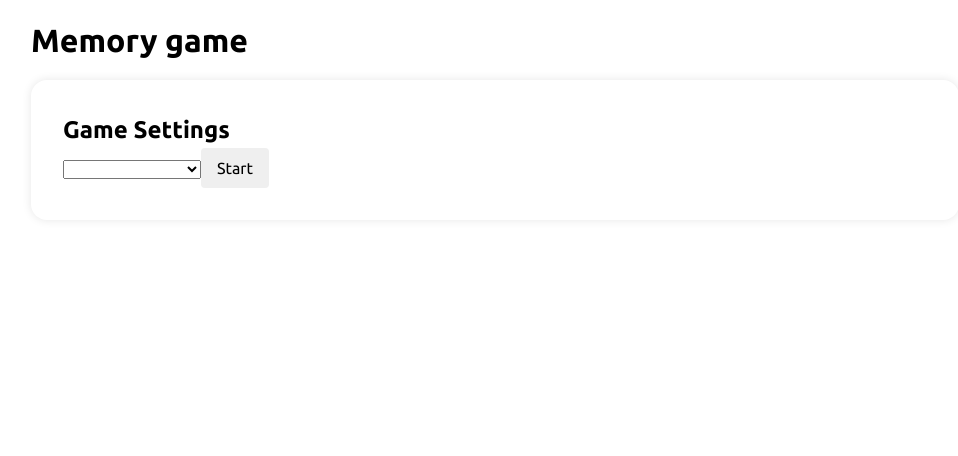
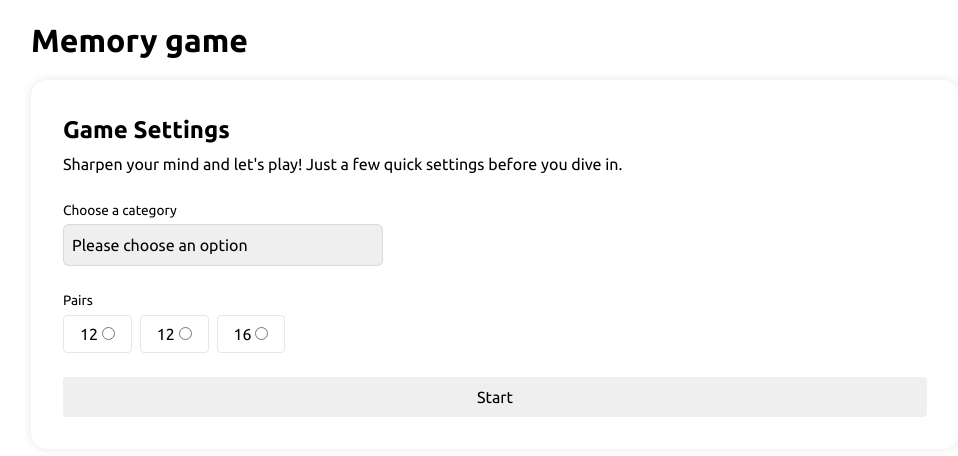
Before and after one commit to voloshynvv/vue-memory-game, a Vue app: page / in a window 1280 px wide. Shown: the top 456 px of the page, without its empty margins (145-1103 px from the left). Built offline with nearby package versions, Linux system fonts and the light colour scheme; the HTML template or start-up script is replaced by a standard one; a web font is replaced by a local one.

Commit message:
add game setup step

```diff
--- a/src/App.vue
+++ b/src/App.vue
@@ -7,29 +7,29 @@ import GameBoard from '@/components/GameBoard.vue'
 import { shuffle } from '@/utils/shuffle'
 import { getEmojis } from '@/api/game'
 import type { GameStatus } from '@/types/common'
-import type { Emoji } from './types/api'
+import type { Emoji } from '@/types/api'
 
 const emojis = ref<Emoji[]>([])
 const gameStatus = ref<GameStatus>('idle')
 
-function resetGame() {
-  gameStatus.value = 'idle'
-  emojis.value = []
-}
-
-async function startGame(category: string, boardSize = 12) {
+async function startGame(category: string, pairs: number) {
   try {
     gameStatus.value = 'initializing'
 
     const data = await getEmojis(category)
-
-    const boardEmojis = data.slice(0, boardSize)
+    const boardEmojis = data.slice(0, pairs)
 
     emojis.value = [...shuffle(boardEmojis), ...shuffle(boardEmojis)]
     gameStatus.value = 'ready'
-  } catch {
+  } catch (e) {
+    console.error(e)
     gameStatus.value = 'error'
   }
+}
+
+function resetGame() {
+  gameStatus.value = 'idle'
+  emojis.value = []
 }
 </script>
 
@@ -55,27 +55,4 @@ async function startGame(category: string, boardSize = 12) {
 .title {
   margin-bottom: 1rem;
 }
-
-.game-info {
-  display: flex;
-  justify-content: space-between;
-  align-items: center;
-  margin-bottom: 2rem;
-}
-
-.game-board {
-  margin: 0 auto;
-  display: flex;
-  flex-wrap: wrap;
-  gap: 0.5rem;
-}
-
-.game-stats {
-  margin-top: 4rem;
-}
-
-.game-stats {
-  display: flex;
-  justify-content: space-between;
-}
 </style>
--- a/src/api/game.ts
+++ b/src/api/game.ts
@@ -4,7 +4,7 @@ export const getEmojis = async (category: string): Promise<Emoji[]> => {
   const response = await fetch(`https://emojihub.yurace.pro/api/all/category/${category}`)
 
   if (!response.ok) {
-    throw new Error('failed')
+    throw new Error('failed to fetch emojis')
   }
 
   return await response.json()
--- a/src/assets/base.css
+++ b/src/assets/base.css
@@ -1,45 +1,50 @@
 @import url('https://fonts.googleapis.com/css2?family=Ubuntu:ital,wght@0,300;0,400;0,500;0,700;1,300;1,400;1,500;1,700&family=Underdog&display=swap');
 
 :root {
-  --vt-c-white: #ffffff;
-  --vt-c-white-soft: #f8f8f8;
-  --vt-c-white-mute: #f2f2f2;
+  --white: #ffffff;
+  --white-soft: #f8f8f8;
+  --white-mute: #f2f2f2;
 
-  --vt-c-black: #181818;
-  --vt-c-black-soft: #222222;
-  --vt-c-black-mute: #282828;
+  --black: #181818;
+  --black-soft: #222222;
+  --black-mute: #282828;
 
-  --vt-c-indigo: #2c3e50;
+  --indigo: #2c3e50;
+  --red: #ef4444;
 
-  --vt-c-divider-light-1: rgba(60, 60, 60, 0.29);
-  --vt-c-divider-light-2: rgba(60, 60, 60, 0.12);
-  --vt-c-divider-dark-1: rgba(84, 84, 84, 0.65);
-  --vt-c-divider-dark-2: rgba(84, 84, 84, 0.48);
+  --divider-light-1: rgba(60, 60, 60, 0.29);
+  --divider-light-2: rgba(60, 60, 60, 0.12);
+  --divider-dark-1: rgba(84, 84, 84, 0.65);
+  --divider-dark-2: rgba(84, 84, 84, 0.48);
 
-  --vt-c-text-light-1: var(--vt-c-indigo);
-  --vt-c-text-light-2: rgba(60, 60, 60, 0.66);
-  --vt-c-text-dark-1: var(--vt-c-white);
-  --vt-c-text-dark-2: rgba(235, 235, 235, 0.64);
+  --text-light-1: var(--indigo);
+  --text-light-2: rgba(60, 60, 60, 0.66);
+  --text-dark-1: var(--white);
+  --text-dark-2: rgba(235, 235, 235, 0.64);
+
+  --radius-md: 0.375rem;
 }
 
 /* semantic color variables for this project */
 :root {
-  --color-background: var(--vt-c-white);
-  --color-background-soft: var(--vt-c-white-soft);
-  --color-background-mute: var(--vt-c-white-mute);
+  --color-background: var(--white);
+  --color-background-soft: var(--white-soft);
+  --color-background-mute: var(--white-mute);
 
-  --color-border: var(--vt-c-divider-light-2);
-  --color-border-hover: var(--vt-c-divider-light-1);
+  --color-border: var(--divider-light-2);
+  --color-border-hover: var(--divider-light-1);
 
-  --color-heading: var(--vt-c-text-light-1);
-  --color-text: var(--vt-c-text-light-1);
+  --color-heading: var(--text-light-1);
+  --color-text: var(--text-light-1);
+
+  --color-text-danger: var(--red);
 
   --section-gap: 160px;
 }
 
 @media (prefers-color-scheme: dark) {
   :root {
-    --color-background: var(--vt-c-black);
+    /* --color-background: var(--vt-c-black);
     --color-background-soft: var(--vt-c-black-soft);
     --color-background-mute: var(--vt-c-black-mute);
 
@@ -47,7 +52,7 @@
     --color-border-hover: var(--vt-c-divider-dark-1);
 
     --color-heading: var(--vt-c-text-dark-1);
-    --color-text: var(--vt-c-text-dark-2);
+    --color-text: var(--vt-c-text-dark-2); */
   }
 }
 
@@ -69,6 +74,7 @@ body {
   -moz-osx-font-smoothing: grayscale;
 }
 
-button {
+button,
+select {
   font: inherit;
 }
--- a/src/components/GameBoard.vue
+++ b/src/components/GameBoard.vue
@@ -73,6 +73,7 @@ function openCard(index: number) {
 </script>
 
 <template>
+  <div class="game-wrapper">
     <div class="game-board">
       <MemoryCard
         v-for="(emoji, index) in emojis"
@@ -84,15 +85,22 @@ function openCard(index: number) {
       />
     </div>
 
+    <BaseButton full-width @click="emit('reset')">Reset Game</BaseButton>
+
     <GameStats :matched="matchedCards.size / 2" :moves :total="emojis.length / 2" />
-
-  <BaseButton full-width @click="emit('reset')">Reset Game</BaseButton>
+  </div>
 </template>
 
 <style scoped>
+.game-wrapper {
+  padding-bottom: 10rem;
+}
+
 .game-board {
-  display: flex;
+  display: grid;
+  grid-template-columns: repeat(6, 1fr);
   flex-wrap: wrap;
   gap: 0.5rem;
+  margin-bottom: 2rem;
 }
 </style>
--- a/src/components/GameSettings.vue
+++ b/src/components/GameSettings.vue
@@ -3,32 +3,108 @@ import { ref } from 'vue'
 import { categories } from '@/constants/game'
 import BaseButton from './common/BaseButton.vue'
 import BaseCard from './common/BaseCard.vue'
+import { toKebabCase } from '@/utils/format'
+import BaseRadioCard from './common/BaseRadioCard.vue'
+
+const emit = defineEmits<{
+  start: [category: string, boardSize: number]
+}>()
 
 const selectedCategory = ref('')
-
-const emit = defineEmits<{
-  start: [category: string]
-}>()
+const selectedPairs = ref(8)
+const hasValidationError = ref(false)
 
 function submit() {
   if (selectedCategory.value) {
-    emit('start', selectedCategory.value)
+    emit('start', selectedCategory.value, selectedPairs.value)
+  } else {
+    hasValidationError.value = true
   }
 }
 </script>
 
 <template>
   <BaseCard>
-    <h2>Game Settings</h2>
+    <h2 style="margin-bottom: 4px">Game Settings</h2>
+    <p>Sharpen your mind and let's play! Just a few quick settings before you dive in.</p>
 
-    <form @submit.prevent="submit">
-      <select v-model="selectedCategory">
-        <option v-for="category in categories" :key="category" :value="category">
-          {{ category }}
-        </option>
-      </select>
+    <form class="form" @submit.prevent="submit">
+      <div class="form-group">
+        <label class="label" for="categories">Choose a category</label>
+
+        <select
+          id="categories"
+          class="select"
+          v-model="selectedCategory"
+          @change="hasValidationError = false"
+        >
+          <option value="">Please choose an option</option>
+
+          <option v-for="category in categories" :key="category" :value="toKebabCase(category)">
+            {{ category }}
+          </option>
+        </select>
+
+        <span class="error-message" v-if="hasValidationError">Field is required</span>
+      </div>
+
+      <fieldset class="fieldset">
+        <legend class="label">Pairs</legend>
+
+        <BaseRadioCard :value="12" v-model="selectedPairs"> 12 </BaseRadioCard>
+        <BaseRadioCard :value="24" v-model="selectedPairs"> 12 </BaseRadioCard>
+        <BaseRadioCard :value="36" v-model="selectedPairs"> 16 </BaseRadioCard>
+      </fieldset>
 
       <BaseButton type="submit"> Start </BaseButton>
     </form>
   </BaseCard>
 </template>
+
+<style scoped>
+.flex {
+  display: flex;
+  gap: 0.5rem;
+}
+
+.form {
+  display: flex;
+  flex-direction: column;
+  gap: 1.5rem;
+  margin-top: 1.5rem;
+}
+
+.select {
+  appearance: none;
+  padding: 0.5rem;
+  border-radius: var(--radius-md);
+  border: 1px solid var(--color-border);
+  max-width: 20rem;
+  width: 100%;
+  display: block;
+}
+
+.label {
+  margin-bottom: 0.25rem;
+  font-size: 0.85rem;
+  display: block;
+}
+
+.form-group {
+  position: relative;
+}
+
+.error-message {
+  color: var(--color-text-danger);
+  font-size: 0.875rem;
+  position: absolute;
+  top: 100%;
+  left: 0;
+}
+
+.fieldset {
+  display: flex;
+  border: 0;
+  gap: 0.5rem;
+}
+</style>
--- a/src/components/GameStats.vue
+++ b/src/components/GameStats.vue
@@ -30,6 +30,11 @@ defineProps<{ moves: number; matched: number; total: number }>()
   display: flex;
   align-items: flex-start;
   justify-content: space-between;
+  position: fixed;
+  bottom: 0;
+  left: 0;
+  width: 100%;
+  padding: 1rem 4rem;
 }
 
 .row {
--- a/src/components/MemoryCard.vue
+++ b/src/components/MemoryCard.vue
@@ -33,7 +33,6 @@ defineProps<{
 <style scoped>
 .card {
   --radius: 0.75rem;
-
   cursor: pointer;
   position: relative;
   background-color: transparent;
@@ -52,7 +51,6 @@ defineProps<{
   justify-content: center;
   align-items: center;
   height: 100px;
-  width: 100px;
   transition: transform 500ms;
   backface-visibility: hidden;
   border-radius: var(--radius);
--- a/src/components/common/BaseCard.vue
+++ b/src/components/common/BaseCard.vue
@@ -9,5 +9,6 @@
   box-shadow: 0 0 10px rgb(0 0 0 / 0.1);
   border-radius: 1rem;
   padding: 2rem;
+  background-color: #fff;
 }
 </style>
--- /dev/null
+++ b/src/components/common/BaseRadioCard.vue
@@ -0,0 +1,23 @@
+<script setup lang="ts">
+defineProps<{ value: number }>()
+const model = defineModel()
+</script>
+
+<template>
+  <label class="radio-card">
+    <slot></slot>
+    <input :value v-model="model" type="radio" />
+  </label>
+</template>
+
+<style scoped>
+.radio-card {
+  border: 1px solid var(--color-border);
+  padding: 0.375rem 1rem;
+  border-radius: 0.25rem;
+}
+
+.radio-card:has(input:checked) {
+  border-color: var(--color-border-hover);
+}
+</style>
--- a/src/constants/game.ts
+++ b/src/constants/game.ts
@@ -1,10 +1,10 @@
 export const categories = [
-  'smileys-and-people',
-  'animals-and-nature',
-  'food-and-drink',
-  'travel-and-places',
-  'activities',
-  'objects',
-  'symbols',
-  'flags',
+  'Smileys and People',
+  'Animals and Nature',
+  'Food and Drink',
+  'Travel and Places',
+  'Activities',
+  'Objects',
+  'Symbols',
+  'Flags',
 ]
--- /dev/null
+++ b/src/utils/format.ts
@@ -0,0 +1,6 @@
+export function toKebabCase(value: string) {
+  return value
+    .split(' ')
+    .map((word) => word.toLowerCase())
+    .join('-')
+}
```
Lines whose indentation alone changed are shown as unchanged.
